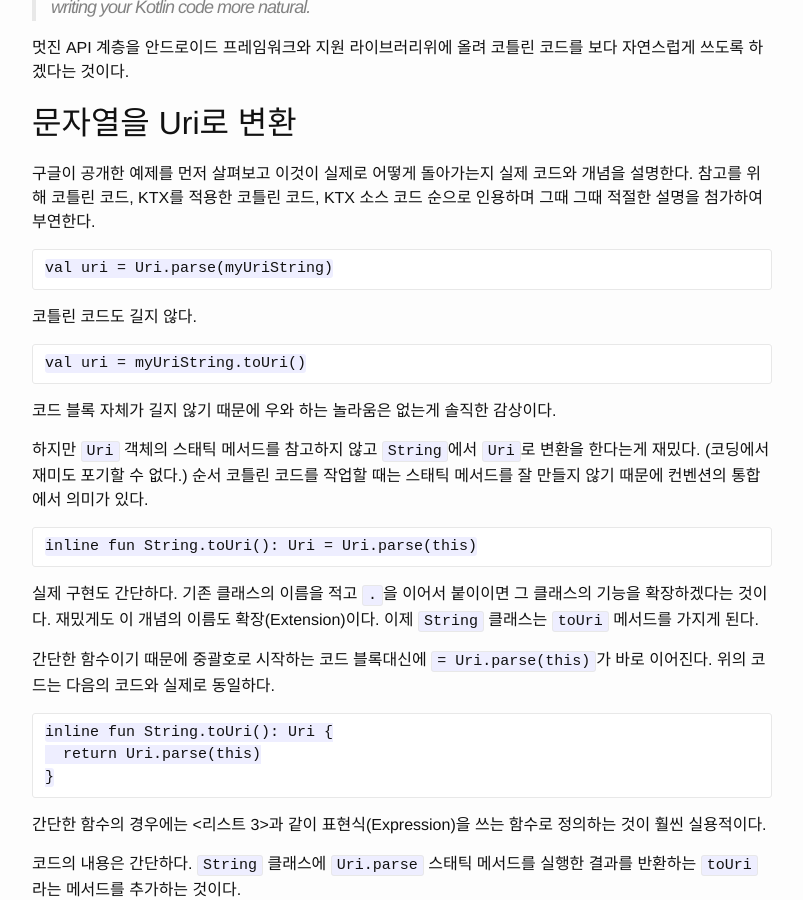
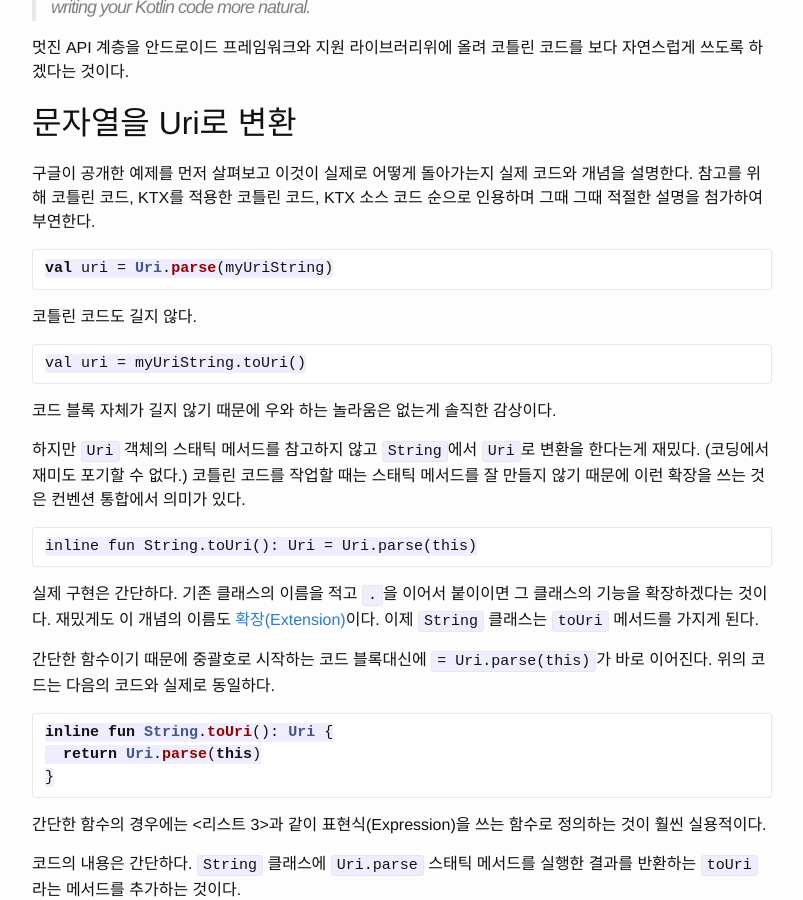
Before and after one commit to dalinaum/dalinaum.github.io, a Jekyll site: the page built from _posts/2018-02-24-ktx.markdown, in a window 1280 px wide and 900 px high, scrolled down 272 px. Shown: the whole window, without its empty margins (238-1041 px from the left). Built offline with Jekyll 4.4.1, drawn with Linux system fonts in a browser that asks for light colours.

Commit message:
문장 다듬기

````diff
--- a/_posts/2018-02-24-ktx.markdown
+++ b/_posts/2018-02-24-ktx.markdown
@@ -15,7 +15,7 @@ categories: android
 
 구글이 공개한 예제를 먼저 살펴보고 이것이 실제로 어떻게 돌아가는지 실제 코드와 개념을 설명한다. 참고를 위해 코틀린 코드, KTX를 적용한 코틀린 코드, KTX 소스 코드 순으로 인용하며 그때 그때 적절한 설명을 첨가하여 부연한다.
 
-```
+``` kotlin
 val uri = Uri.parse(myUriString)
 ```
 
@@ -27,17 +27,17 @@ val uri = myUriString.toUri()
 
 코드 블록 자체가 길지 않기 때문에 우와 하는 놀라움은 없는게 솔직한 감상이다.
 
-하지만 `Uri` 객체의 스태틱 메서드를 참고하지 않고 `String`에서 `Uri`로 변환을 한다는게 재밌다. (코딩에서 재미도 포기할 수 없다.) 순서 코틀린 코드를 작업할 때는 스태틱 메서드를 잘 만들지 않기 때문에 컨벤션의 통합에서 의미가 있다.
+하지만 `Uri` 객체의 스태틱 메서드를 참고하지 않고 `String`에서 `Uri`로 변환을 한다는게 재밌다. (코딩에서 재미도 포기할 수 없다.) 코틀린 코드를 작업할 때는 스태틱 메서드를 잘 만들지 않기 때문에 이런 확장을 쓰는 것은 컨벤션 통합에서 의미가 있다.
 
 ```
 inline fun String.toUri(): Uri = Uri.parse(this)
 ```
 
-실제 구현도 간단하다. 기존 클래스의 이름을 적고 `.`을 이어서 붙이이면 그 클래스의 기능을 확장하겠다는 것이다. 재밌게도 이 개념의 이름도 확장(Extension)이다. 이제 `String` 클래스는 `toUri` 메서드를 가지게 된다.
+실제 구현은 간단하다. 기존 클래스의 이름을 적고 `.`을 이어서 붙이이면 그 클래스의 기능을 확장하겠다는 것이다. 재밌게도 이 개념의 이름도 [확장(Extension)](https://kotlinlang.org/docs/reference/extensions.html)이다. 이제 `String` 클래스는 `toUri` 메서드를 가지게 된다.
 
 간단한 함수이기 때문에 중괄호로 시작하는 코드 블록대신에 `= Uri.parse(this)`가 바로 이어진다. 위의 코드는 다음의 코드와 실제로 동일하다.
 
-```
+``` kotlin
 inline fun String.toUri(): Uri {
   return Uri.parse(this)
 }
````
